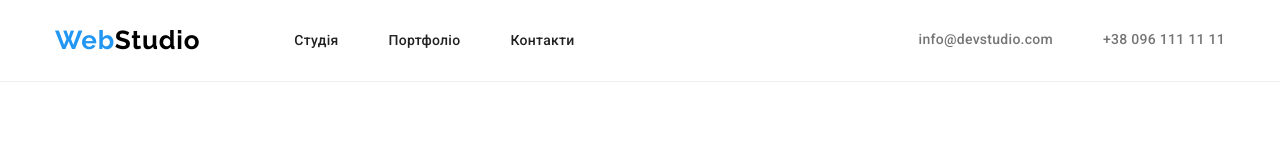
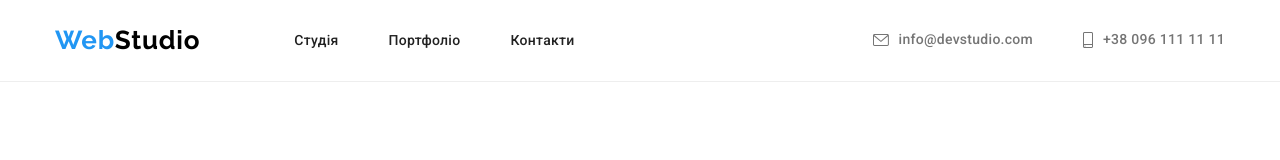
Before and after one commit to Anasurim/goit-markup-hw-04, a plain HTML site: page portfolio.html in a window 1280 px wide. Shown: the top 160 px of the page. Drawn offline with nearby package versions, Linux system fonts and the light colour scheme.

Commit message:
some updates
-nav in portfolio

```diff
--- a/portfolio.html
+++ b/portfolio.html
@@ -43,11 +43,19 @@
         <ul class="contact-list">
           <li class="item">
             <a href="mailto:info@devstudio.com" class="mail">
+              <svg class="icon-envelope" width="16" height="12">
+                <use href="./img/icons.svg#icon-envelope" />
+              </svg>
               info@devstudio.com
             </a>
           </li>
           <li class="item">
-            <a href="tel:+380961111111" class="phone">+38 096 111 11 11</a>
+            <a href="tel:+380961111111" class="phone">
+              <svg class="icon-smartphone" width="10" height="16">
+                <use href="./img/icons.svg#icon-smartphone" />
+              </svg>
+              +38 096 111 11 11
+            </a>
           </li>
         </ul>
       </nav>
```
Also changed, not shown: index.html (+2 -2 lines).
